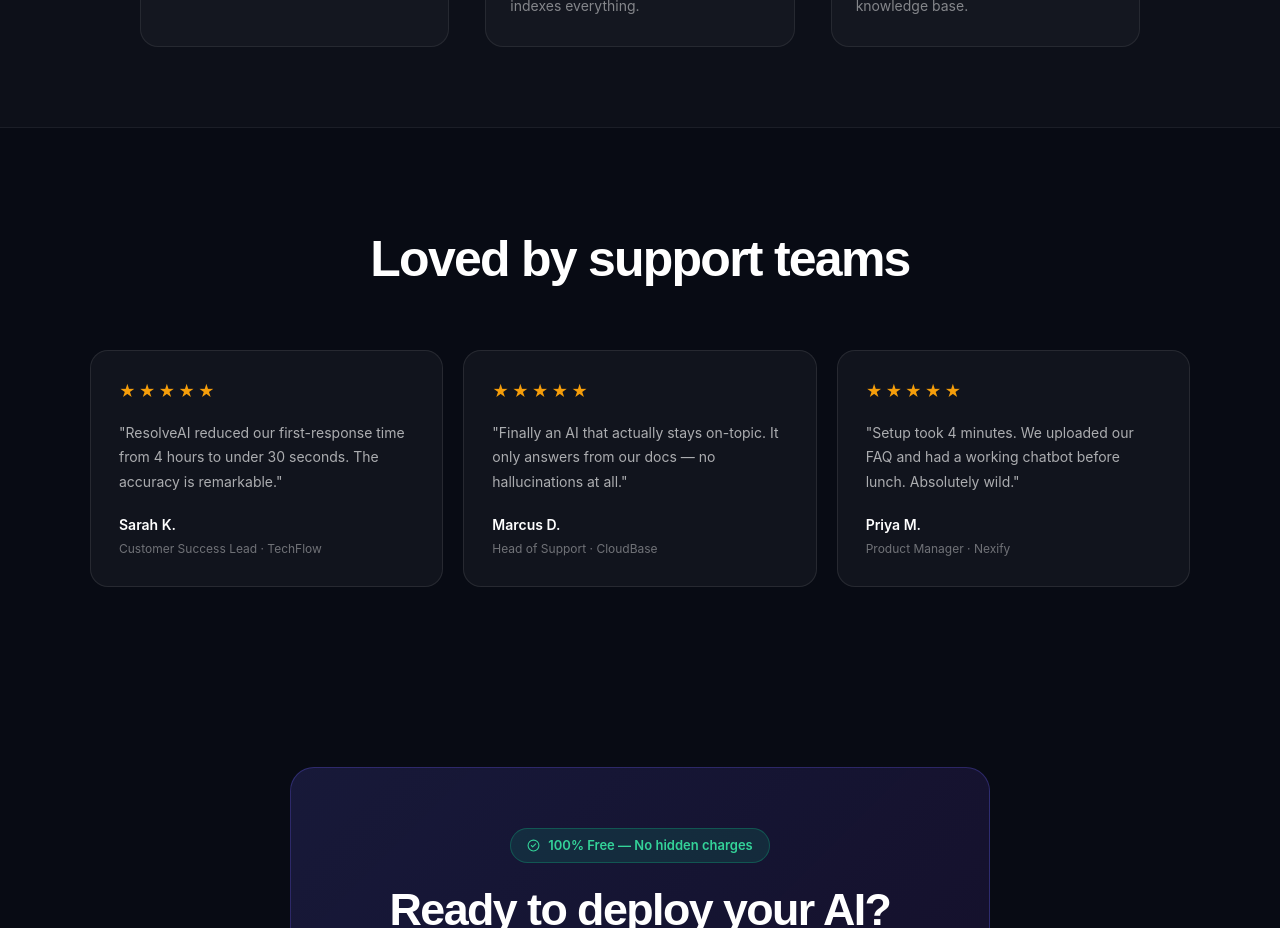
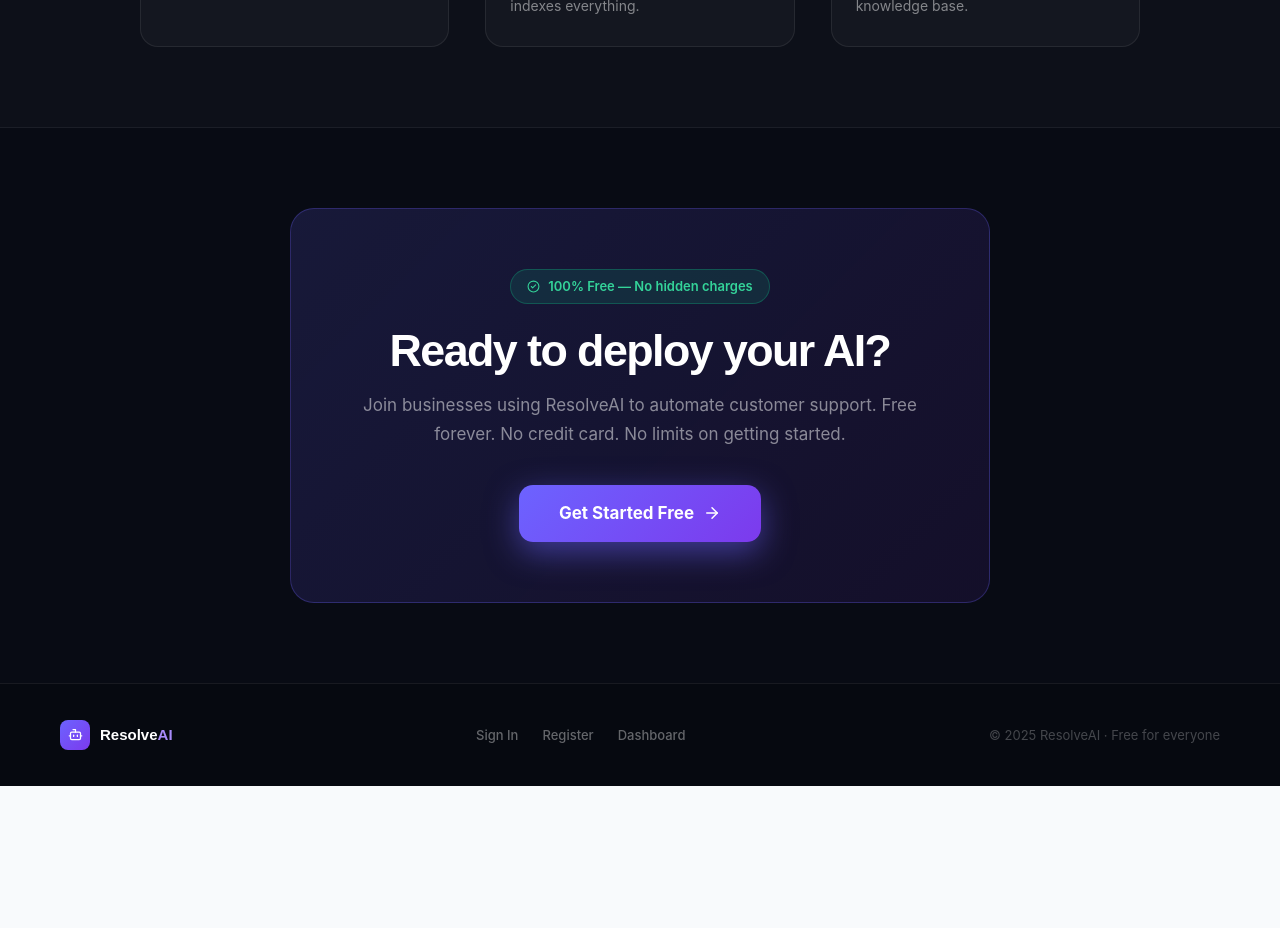
Before and after one commit to LakshayR-ai/Resolve-AI, a React (Vite) app in the folder frontend/: page / in a window 1280 px wide. Shown: the part 2320-3248 px from the top of the page. After the commit the page ends 3106 px from the top, so only its background shows below. Built offline with nearby package versions, Linux system fonts and the light colour scheme.

Commit message:
remove: fake testimonials section from landing page

```diff
--- a/frontend/src/pages/Landing.jsx
+++ b/frontend/src/pages/Landing.jsx
@@ -20,11 +20,6 @@
   { n:'03', c:'#10B981', title:'Your AI Goes Live',        desc:'Share your link or copy the embed snippet. Customers immediately get accurate answers from your knowledge base.' },
 ]
 
-const TESTIMONIALS = [
-  { name:'Sarah K.', role:'Customer Success Lead', co:'TechFlow', text:'ResolveAI reduced our first-response time from 4 hours to under 30 seconds. The accuracy is remarkable.', stars:5 },
-  { name:'Marcus D.', role:'Head of Support', co:'CloudBase', text:'Finally an AI that actually stays on-topic. It only answers from our docs — no hallucinations at all.', stars:5 },
-  { name:'Priya M.', role:'Product Manager', co:'Nexify', text:'Setup took 4 minutes. We uploaded our FAQ and had a working chatbot before lunch. Absolutely wild.', stars:5 },
-]
 
 export default function Landing() {
   return (
@@ -257,41 +252,6 @@
         </div>
       </section>
 
-      {/* ── TESTIMONIALS ── */}
-      <section style={{ padding:'100px 24px', width:'100%' }}>
-        <div style={{ maxWidth:1100, margin:'0 auto' }}>
-          <motion.div initial="hidden" whileInView="show" viewport={{ once:true }} variants={stag}
-            style={{ textAlign:'center', marginBottom:60 }}>
-            <motion.h2 variants={fade}
-              style={{ fontSize:'clamp(28px,4vw,50px)', fontFamily:"'Plus Jakarta Sans',sans-serif",
-                fontWeight:800, letterSpacing:'-0.035em', marginBottom:14 }}>
-              Loved by support teams
-            </motion.h2>
-          </motion.div>
-          <motion.div initial="hidden" whileInView="show" viewport={{ once:true }} variants={stag}
-            style={{ display:'grid', gridTemplateColumns:'repeat(3,1fr)', gap:20 }}>
-            {TESTIMONIALS.map(({ name, role, co, text, stars }, i) => (
-              <motion.div key={i} variants={fade}
-                style={{ padding:28, borderRadius:18,
-                  background:'rgba(255,255,255,0.04)',
-                  border:'1px solid rgba(255,255,255,0.09)' }}>
-                <div style={{ display:'flex', gap:3, marginBottom:16 }}>
-                  {Array(stars).fill(0).map((_,j)=>(
-                    <span key={j} style={{ fontSize:16, color:'#F59E0B' }}>★</span>
-                  ))}
-                </div>
-                <p style={{ fontSize:14, color:'rgba(255,255,255,0.65)', lineHeight:1.75,
-                  marginBottom:20 }}>"{text}"</p>
-                <div>
-                  <p style={{ fontSize:14, fontWeight:600, color:'white', margin:'0 0 2px' }}>{name}</p>
-                  <p style={{ fontSize:12, color:'rgba(255,255,255,0.4)', margin:0 }}>{role} · {co}</p>
-                </div>
-              </motion.div>
-            ))}
-          </motion.div>
-        </div>
-      </section>
-
       {/* ── FREE CTA ── */}
       <section style={{ padding:'80px 24px', width:'100%' }}>
         <div style={{ maxWidth:700, margin:'0 auto' }}>
```
